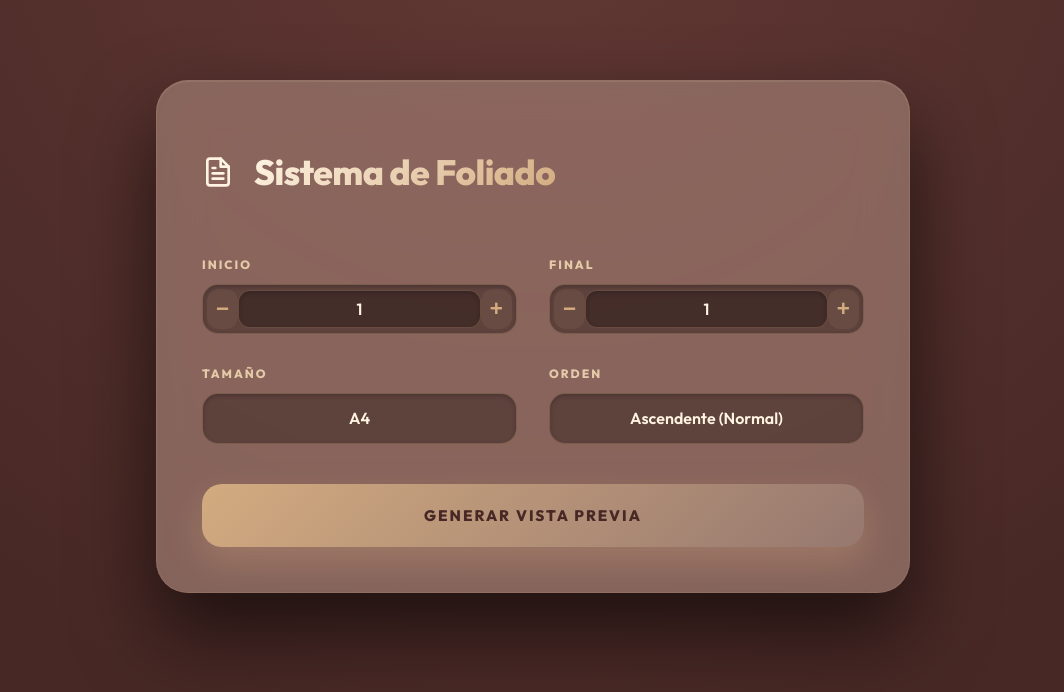
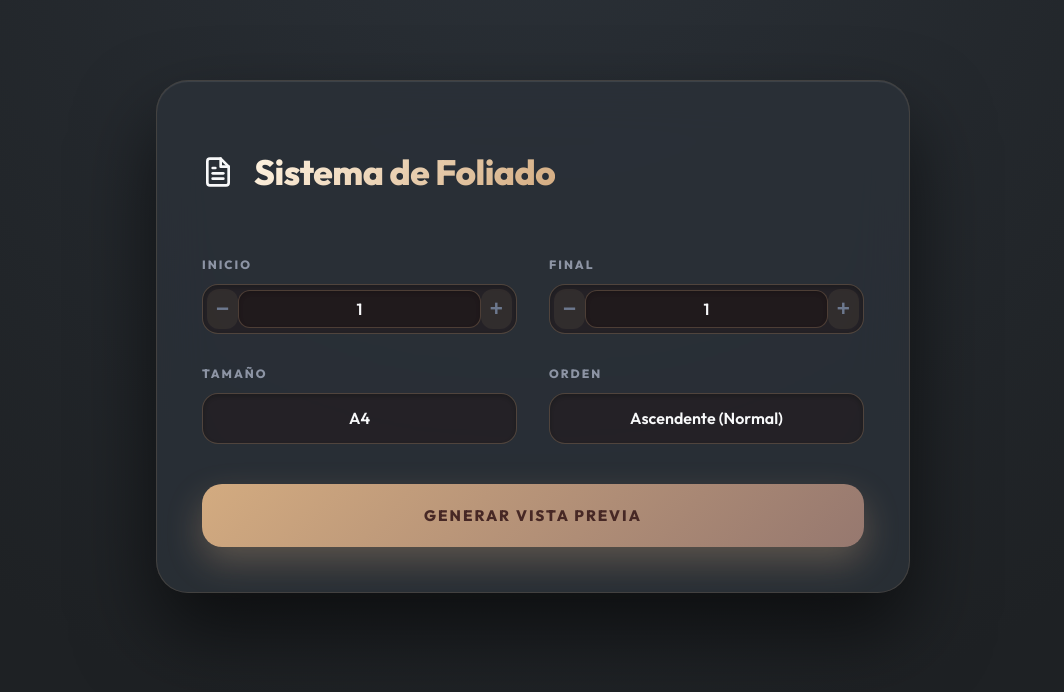
Before and after one commit to virgo4327/Sistema-de-Foliado, a React (Vite) app: page / in a window 1280 px wide. Shown: the top 692 px of the page, without its empty margins (107-1171 px from the left). Built offline with nearby package versions, Linux system fonts and the light colour scheme.

Commit message:
style: apply Dark Slate professional color palette

```diff
--- a/src/styles/global.css
+++ b/src/styles/global.css
@@ -3,12 +3,12 @@
 }
 
 :root {
-  --bg-primary: #472825; /* Café profundo */
-  --bg-panel: rgba(150, 120, 111, 0.75); /* Marrón cálido glass */
-  --accent-color: #D3AB80; /* Bronce/Ocre */
-  --accent-glow: rgba(211, 171, 128, 0.2);
-  --text-color: #FFF4E2; /* Crema suave */
-  --text-dim: #FDE4BC;
+  --bg-primary: #1E2124; /* Negro Pizarra profundo */
+  --bg-panel: rgba(43, 49, 56, 0.85); /* Gris oscuro glass */
+  --accent-color: #6C788E; /* Azul Pizarra Slate */
+  --accent-glow: rgba(108, 120, 142, 0.2);
+  --text-color: #F8F9FA; /* Blanco puro legible */
+  --text-dim: #A6AEC1; /* Azul Pizarra muy claro */
   --white: #FFFFFF;
   --page-width: 210mm;
 }
@@ -17,9 +17,9 @@ body {
   font-family: 'Outfit', sans-serif;
   background-color: var(--bg-primary);
   background-image:
-    radial-gradient(circle at 50% -20%, #633935 0%, var(--bg-primary) 80%),
-    linear-gradient(rgba(211, 171, 128, 0.03) 1px, transparent 1px),
-    linear-gradient(90deg, rgba(211, 171, 128, 0.03) 1px, transparent 1px);
+    radial-gradient(circle at 50% -20%, #2B3138 0%, var(--bg-primary) 80%),
+    linear-gradient(rgba(108, 120, 142, 0.04) 1px, transparent 1px),
+    linear-gradient(90deg, rgba(108, 120, 142, 0.04) 1px, transparent 1px);
   background-size: 100% 100%, 30px 30px, 30px 30px;
   color: var(--text-color);
   min-height: 100vh;
```
